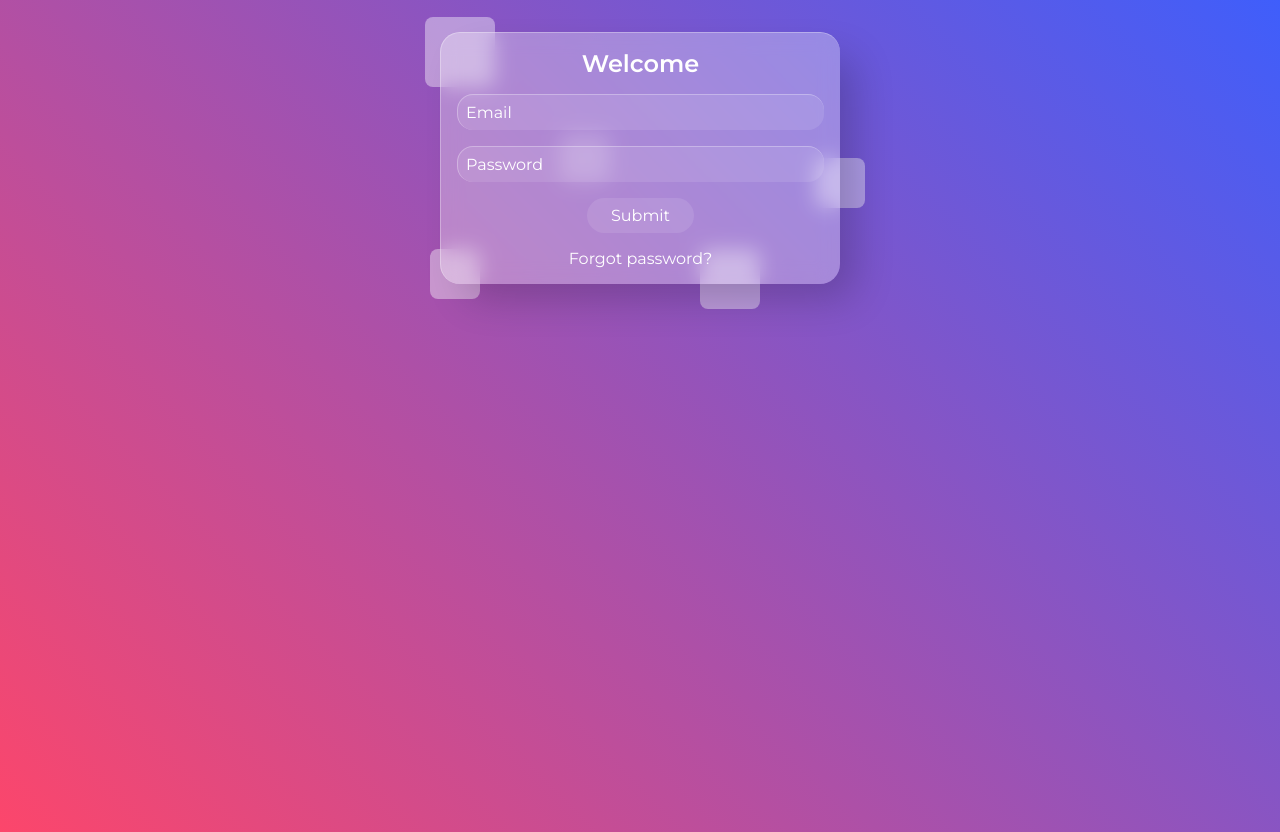
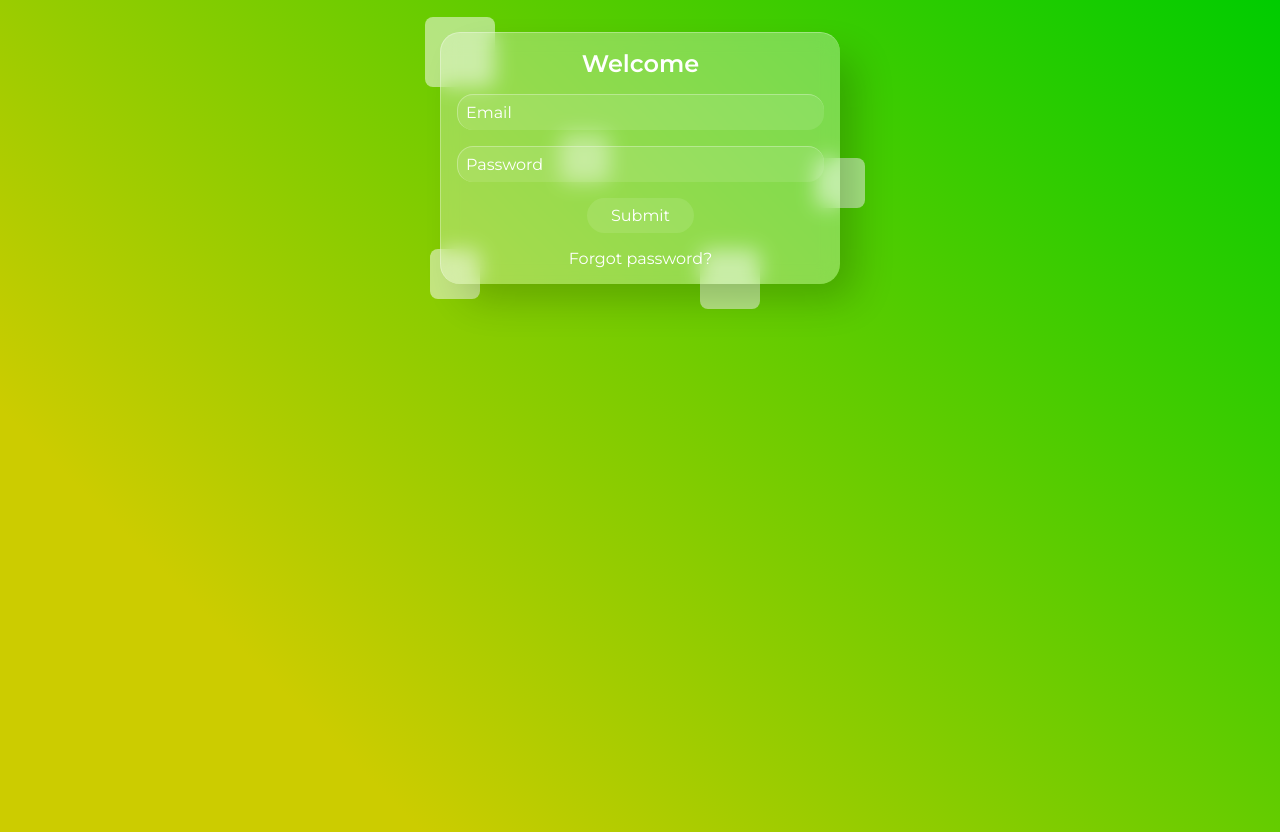
Before and after one commit to Alireza-Waterface/glassmorphism-form, a plain HTML site: page index.html in a window 1280 px wide. Drawn offline with Linux system fonts and the light colour scheme.

Commit message:
minor changes

```diff
--- a/style.css
+++ b/style.css
@@ -8,7 +8,7 @@
 
 body {
     overflow-x: hidden;
-    background: linear-gradient(45deg, #fc466b, #3f5efb);
+    background: linear-gradient(45deg, #cccc00 20%, #00cc00);
     min-height: 100vh;
     font-family: "Montserrat", sans-serif;
 }
@@ -99,7 +99,7 @@ body {
         .drop {
             width: 50px; height: 50px;
             position: absolute;
-            background: rgba(255, 255, 255, 0.4);
+            background: rgba(255, 255, 255, 0.5);
             border-radius: 8px;
         }
 
@@ -110,8 +110,8 @@ body {
         .drop-2 {
             left: -15px;
             top: -15px;
-            width: 70px !important;
-            height: 70px !important;
+            width: 70px;
+            height: 70px;
         }
         .drop-3 {
             right: -25px;
@@ -120,13 +120,13 @@ body {
         .drop-4 {
             left: 30%;
             bottom: 40%;
-            background: rgba(255, 255, 255, 0.2) !important;
+            background: rgba(255, 255, 255, 0.4);
         }
         .drop-5 {
             right: 20%;
             bottom: -25px;
-            width: 60px !important;
-            height: 60px !important;
+            width: 60px;
+            height: 60px;
         }
     }
 }
```
